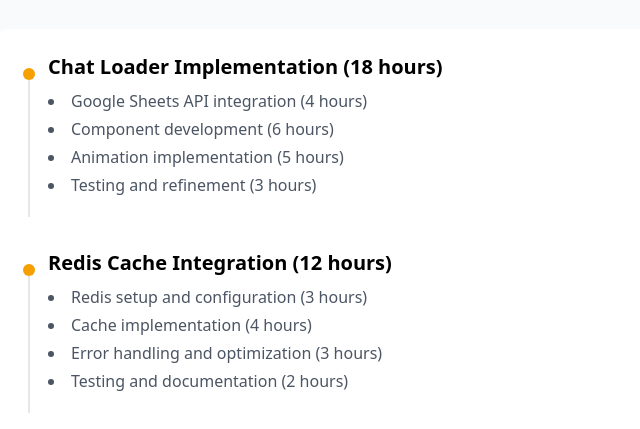
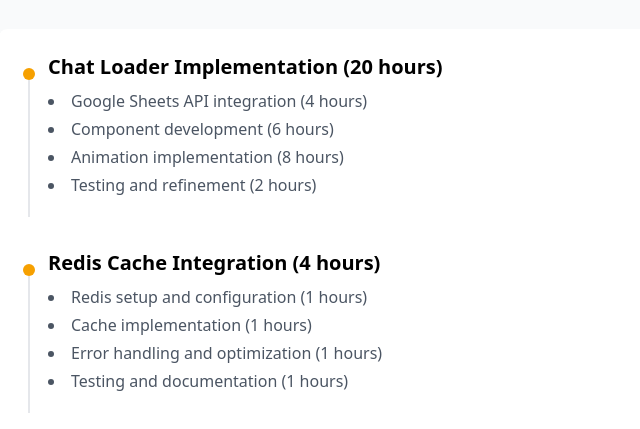
Before and after one commit to osamarehman/hex-docs, a website: page hex-next-dec-16.html in a window 1280 px wide. Shown: the part 1867-2296 px from the top of the page, 33-673 px from the left. Drawn offline with nearby package versions, Linux system fonts and the light colour scheme.

Commit message:
hours changed

```diff
--- a/hex-next-dec-16.html
+++ b/hex-next-dec-16.html
@@ -223,21 +223,21 @@
             <div class="bg-white rounded-lg shadow-sm p-6">
                 <div class="space-y-8">
                     <div class="timeline-item">
-                        <h3 class="text-xl font-semibold">Chat Loader Implementation (18 hours)</h3>
+                        <h3 class="text-xl font-semibold">Chat Loader Implementation (20 hours)</h3>
                         <ul class="list-disc list-inside text-gray-600 mt-2 space-y-1">
                             <li>Google Sheets API integration (4 hours)</li>
                             <li>Component development (6 hours)</li>
-                            <li>Animation implementation (5 hours)</li>
-                            <li>Testing and refinement (3 hours)</li>
+                            <li>Animation implementation (8 hours)</li>
+                            <li>Testing and refinement (2 hours)</li>
                         </ul>
                     </div>
                     <div class="timeline-item">
-                        <h3 class="text-xl font-semibold">Redis Cache Integration (12 hours)</h3>
+                        <h3 class="text-xl font-semibold">Redis Cache Integration (4 hours)</h3>
                         <ul class="list-disc list-inside text-gray-600 mt-2 space-y-1">
-                            <li>Redis setup and configuration (3 hours)</li>
-                            <li>Cache implementation (4 hours)</li>
-                            <li>Error handling and optimization (3 hours)</li>
-                            <li>Testing and documentation (2 hours)</li>
+                            <li>Redis setup and configuration (1 hours)</li>
+                            <li>Cache implementation (1 hours)</li>
+                            <li>Error handling and optimization (1 hours)</li>
+                            <li>Testing and documentation (1 hours)</li>
                         </ul>
                     </div>
                 </div>
```
